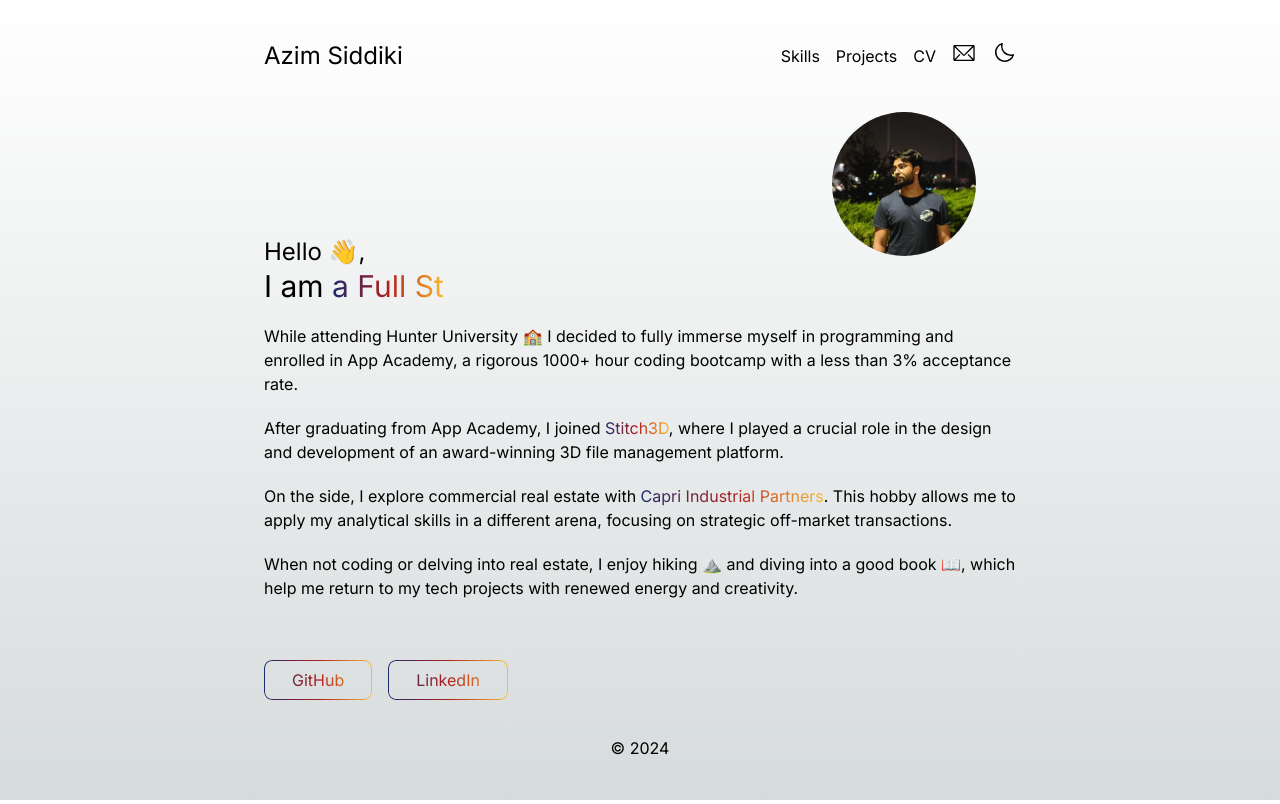
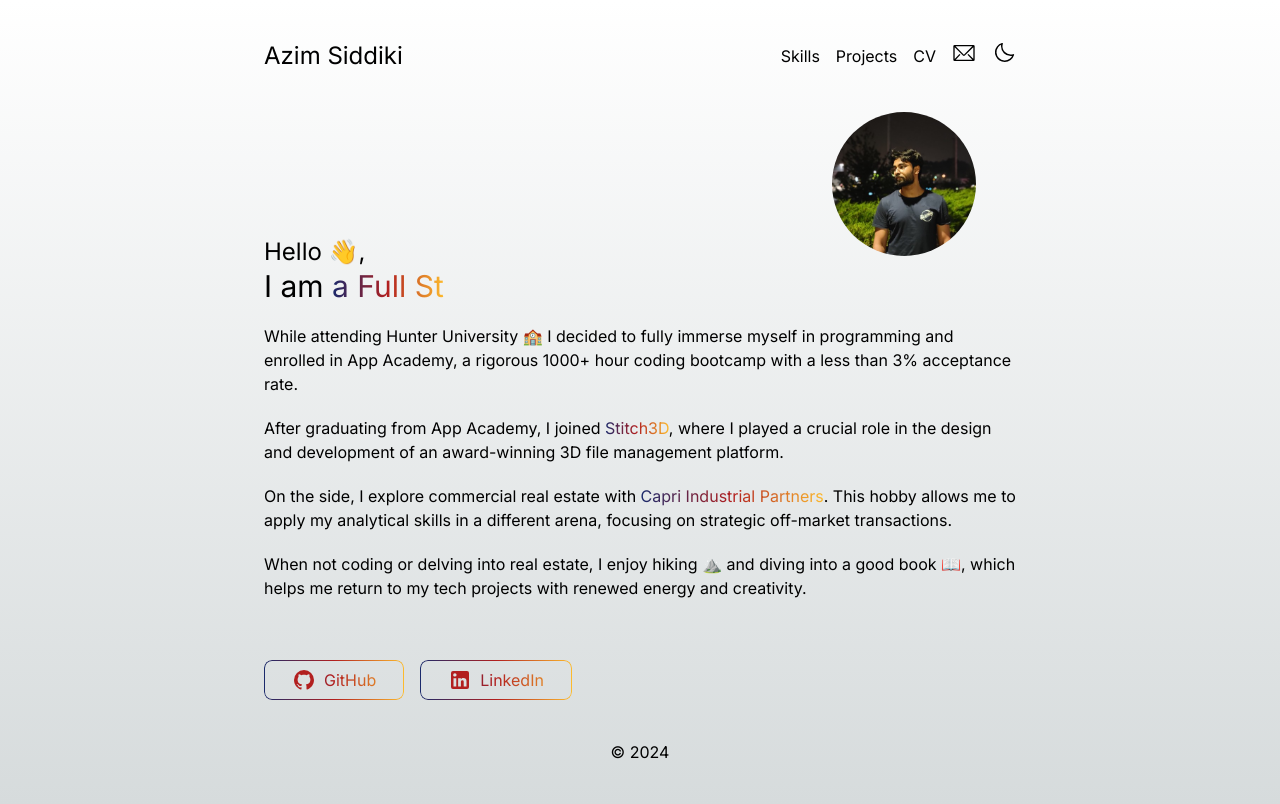
Before and after one commit to asiddiki98/personal-website, a Next.js app: page / in a window 1280 px wide. Built offline with nearby package versions, Linux system fonts and the light colour scheme.

Commit message:
added icons to links and padding to footer

```diff
--- a/app/layout.tsx
+++ b/app/layout.tsx
@@ -68,7 +68,7 @@
         </nav>
         {children}
 
-        <footer className="mb-10">
+        <footer className="my-10">
           <p>&copy; {new Date().getFullYear()} </p>
         </footer>
       </body>
--- a/app/page.tsx
+++ b/app/page.tsx
@@ -1,5 +1,6 @@
 import Role from "@/components/Role";
 import Image from "next/image";
+import Icon from "@/components/Icon";
 export default function Home() {
   return (
     <main className="flex flex-col gap-5 relative max-w-custom flex-grow flex-shrink flex-basis-0 px-2">
@@ -52,7 +53,7 @@
       </p>
       <p>
         When not coding or delving into real estate, I enjoy hiking ⛰️ and
-        diving into a good book 📖, which help me return to my tech projects
+        diving into a good book 📖, which helps me return to my tech projects
         with renewed energy and creativity.
       </p>
 
@@ -62,18 +63,20 @@
         </a> */}
 
         <a
-          className="py-2 px-7 glossy-text glossy-border"
+          className="py-2 px-7 glossy-text glossy-border flex items-center gap-2"
           href="https://github.com/asiddiki98"
           target="_blank"
         >
+          <Icon name="github" />
           GitHub
         </a>
 
         <a
-          className="py-2 px-7 glossy-text glossy-border"
+          className="py-2 px-7 glossy-text glossy-border flex items-center gap-2"
           href="https://www.linkedin.com/in/azim-siddiki-3b505b207/"
           target="_blank"
         >
+          <Icon name="linkedin" />
           LinkedIn
         </a>
       </div>
--- /dev/null
+++ b/components/Icon/Github.tsx
@@ -0,0 +1,13 @@
+export default function Github() {
+  return (
+    <svg
+      xmlns="http://www.w3.org/2000/svg"
+      width="1.5rem"
+      height="1.5rem"
+      viewBox="0 0 24 24"
+      className="glossy-fill"
+    >
+      <path d="M12 2A10 10 0 0 0 2 12c0 4.42 2.87 8.17 6.84 9.5c.5.08.66-.23.66-.5v-1.69c-2.77.6-3.36-1.34-3.36-1.34c-.46-1.16-1.11-1.47-1.11-1.47c-.91-.62.07-.6.07-.6c1 .07 1.53 1.03 1.53 1.03c.87 1.52 2.34 1.07 2.91.83c.09-.65.35-1.09.63-1.34c-2.22-.25-4.55-1.11-4.55-4.92c0-1.11.38-2 1.03-2.71c-.1-.25-.45-1.29.1-2.64c0 0 .84-.27 2.75 1.02c.79-.22 1.65-.33 2.5-.33s1.71.11 2.5.33c1.91-1.29 2.75-1.02 2.75-1.02c.55 1.35.2 2.39.1 2.64c.65.71 1.03 1.6 1.03 2.71c0 3.82-2.34 4.66-4.57 4.91c.36.31.69.92.69 1.85V21c0 .27.16.59.67.5C19.14 20.16 22 16.42 22 12A10 10 0 0 0 12 2" />
+    </svg>
+  );
+}
--- /dev/null
+++ b/components/Icon/LinkedIn.tsx
@@ -0,0 +1,13 @@
+export default function LinkedIn() {
+  return (
+    <svg
+      xmlns="http://www.w3.org/2000/svg"
+      width="1.5rem"
+      height="1.5rem"
+      viewBox="0 0 24 24"
+      className="glossy-fill"
+    >
+      <path d="M19 3a2 2 0 0 1 2 2v14a2 2 0 0 1-2 2H5a2 2 0 0 1-2-2V5a2 2 0 0 1 2-2zm-.5 15.5v-5.3a3.26 3.26 0 0 0-3.26-3.26c-.85 0-1.84.52-2.32 1.3v-1.11h-2.79v8.37h2.79v-4.93c0-.77.62-1.4 1.39-1.4a1.4 1.4 0 0 1 1.4 1.4v4.93zM6.88 8.56a1.68 1.68 0 0 0 1.68-1.68c0-.93-.75-1.69-1.68-1.69a1.69 1.69 0 0 0-1.69 1.69c0 .93.76 1.68 1.69 1.68m1.39 9.94v-8.37H5.5v8.37z" />
+    </svg>
+  );
+}
--- a/components/Icon/index.tsx
+++ b/components/Icon/index.tsx
@@ -1,8 +1,10 @@
 import Email from "./Email";
 import Moon from "./Moon";
 import Sun from "./Sun";
+import Github from "./Github";
+import LinkedIn from "./LinkedIn";
 interface IconProps {
-  name: "email" | "moon" | "sun" | "javascript" | "typescript";
+  name: "email" | "moon" | "sun" | "github" | "linkedin";
 }
 
 export default function Icon({ name }: IconProps) {
@@ -13,7 +15,10 @@
       return <Moon />;
     case "sun":
       return <Sun />;
-
+    case "github":
+      return <Github />;
+    case "linkedin":
+      return <LinkedIn />;
     default:
       return <></>;
   }
--- a/theme/globals.css
+++ b/theme/globals.css
@@ -354,3 +354,7 @@
 .gradient-background {
   background: var(--gradient);
 }
+
+.glossy-fill {
+  fill: var(--color);
+}
```
